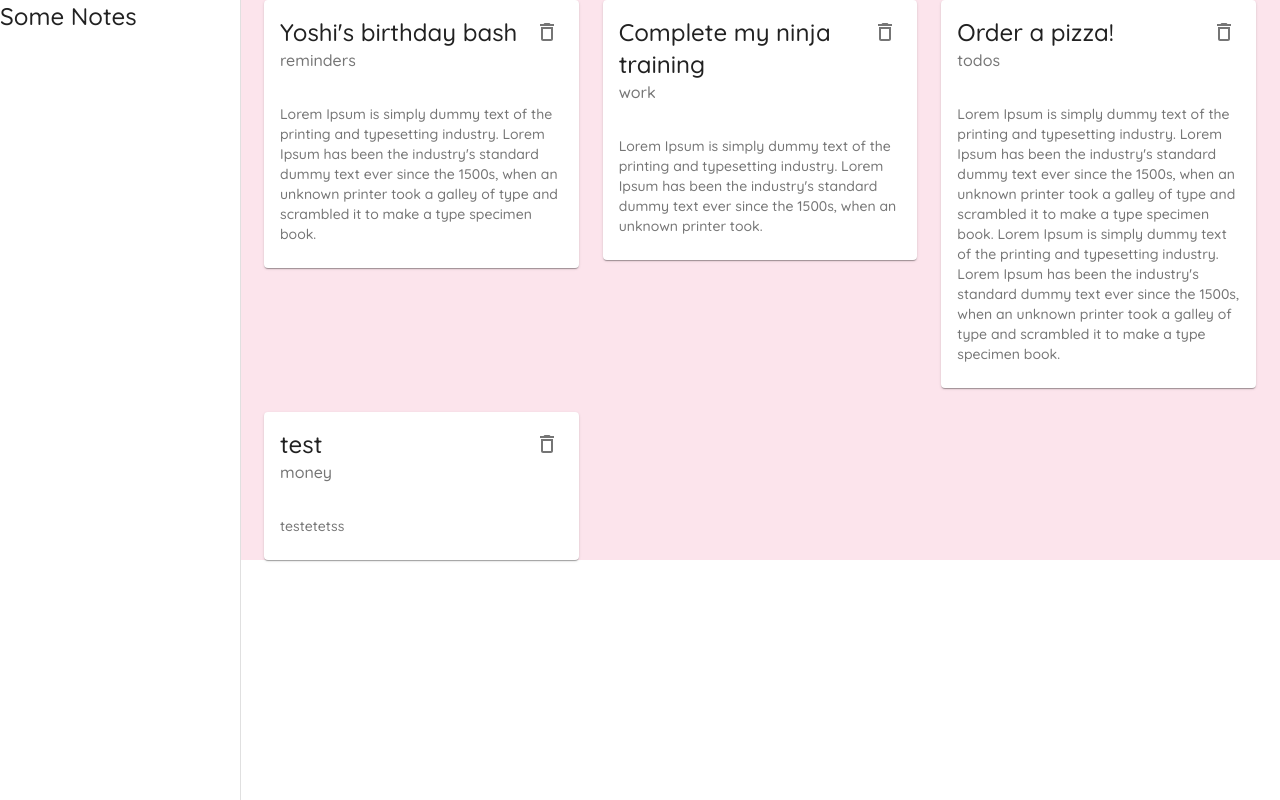
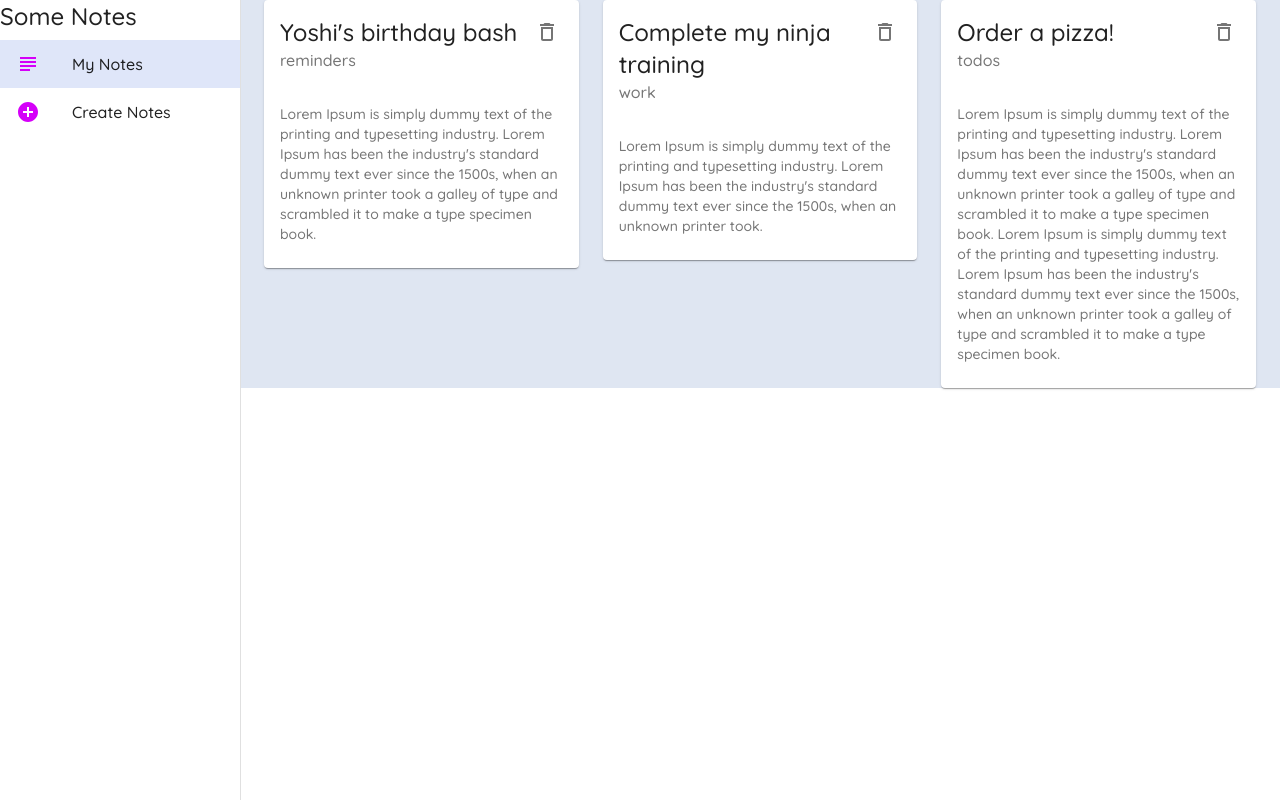
Before and after one commit to Dina2703/MUI002, a React (Create React App) app: page / in a window 1280 px wide. Built offline with nearby package versions, Linux system fonts and the light colour scheme; data requests are answered from the project's data file.

Commit message:
List and ListItems, Links in MenuBar MUI

```diff
--- a/data/db.json
+++ b/data/db.json
@@ -17,12 +17,6 @@
       "details": "Lorem Ipsum is simply dummy text of the printing and typesetting industry. Lorem Ipsum has been the industry's standard dummy text ever since the 1500s, when an unknown printer took a galley of type and scrambled it to make a type specimen book.\nLorem Ipsum is simply dummy text of the printing and typesetting industry. Lorem Ipsum has been the industry's standard dummy text ever since the 1500s, when an unknown printer took a galley of type and scrambled it to make a type specimen book.",
       "category": "todos",
       "id": 3
-    },
-    {
-      "title": "test",
-      "details": "testetetss",
-      "category": "money",
-      "id": 5
     }
   ]
 }
--- a/src/components/Layout.js
+++ b/src/components/Layout.js
@@ -1,5 +1,14 @@
 import { makeStyles } from "@material-ui/core";
-import { Drawer, Typography } from "@material-ui/core";
+import {
+  Drawer,
+  Typography,
+  List,
+  ListItem,
+  ListItemIcon,
+  ListItemText,
+} from "@material-ui/core";
+import { AddCircle, SubjectOutlined } from "@material-ui/icons";
+import { useLocation, useHistory } from "react-router-dom";
 
 const drawerWidth = 240;
 
@@ -8,7 +17,7 @@
     display: "flex",
   },
   page: {
-    background: "#fce4ec",
+    background: "#dfe6f2",
     width: "100%",
   },
   drawer: {
@@ -17,9 +26,28 @@
   drawerPaper: {
     width: drawerWidth,
   },
+  active: {
+    background: "#dfe6f9",
+  },
 });
 const Layout = ({ children }) => {
   const classes = useStyles();
+  const history = useHistory();
+  const location = useLocation();
+
+  const menuItems = [
+    {
+      text: "My Notes",
+      icon: <SubjectOutlined color="secondary" />,
+      path: "/",
+    },
+    {
+      text: "Create Notes",
+      icon: <AddCircle color="secondary" />,
+      path: "/create",
+    },
+  ];
+
   return (
     <div className={classes.root}>
       {/*App bar */}
@@ -35,6 +63,23 @@
         <div>
           <Typography variant="h5">Some Notes</Typography>
         </div>
+
+        {/*list & links */}
+        <List>
+          {menuItems.map((item) => (
+            <ListItem
+              key={item.text}
+              button
+              onClick={() => history.push(item.path)}
+              className={
+                location.pathname === item.path ? classes.active : null
+              }
+            >
+              <ListItemIcon>{item.icon}</ListItemIcon>
+              <ListItemText primary={item.text} />
+            </ListItem>
+          ))}
+        </List>
       </Drawer>
       <div className={classes.page}>{children}</div>
     </div>
```
Also changed, not shown: note.txt.
